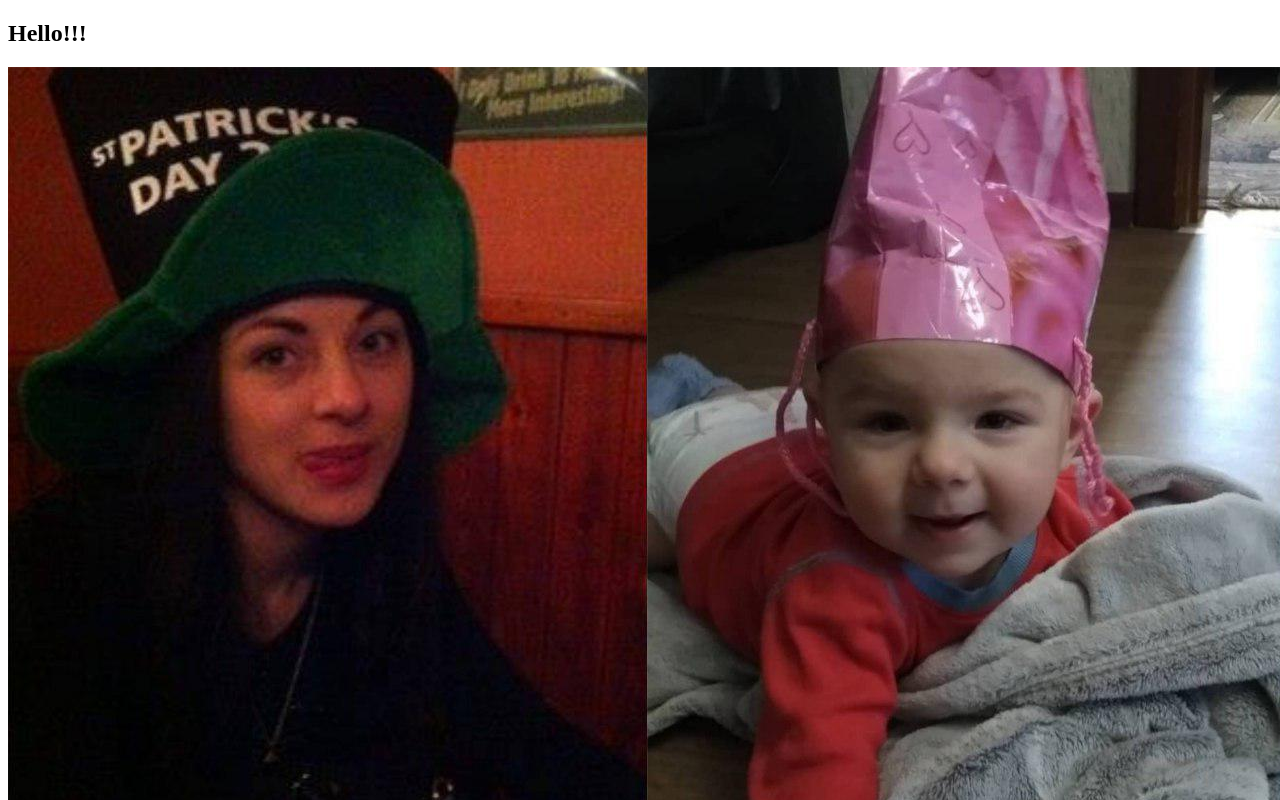
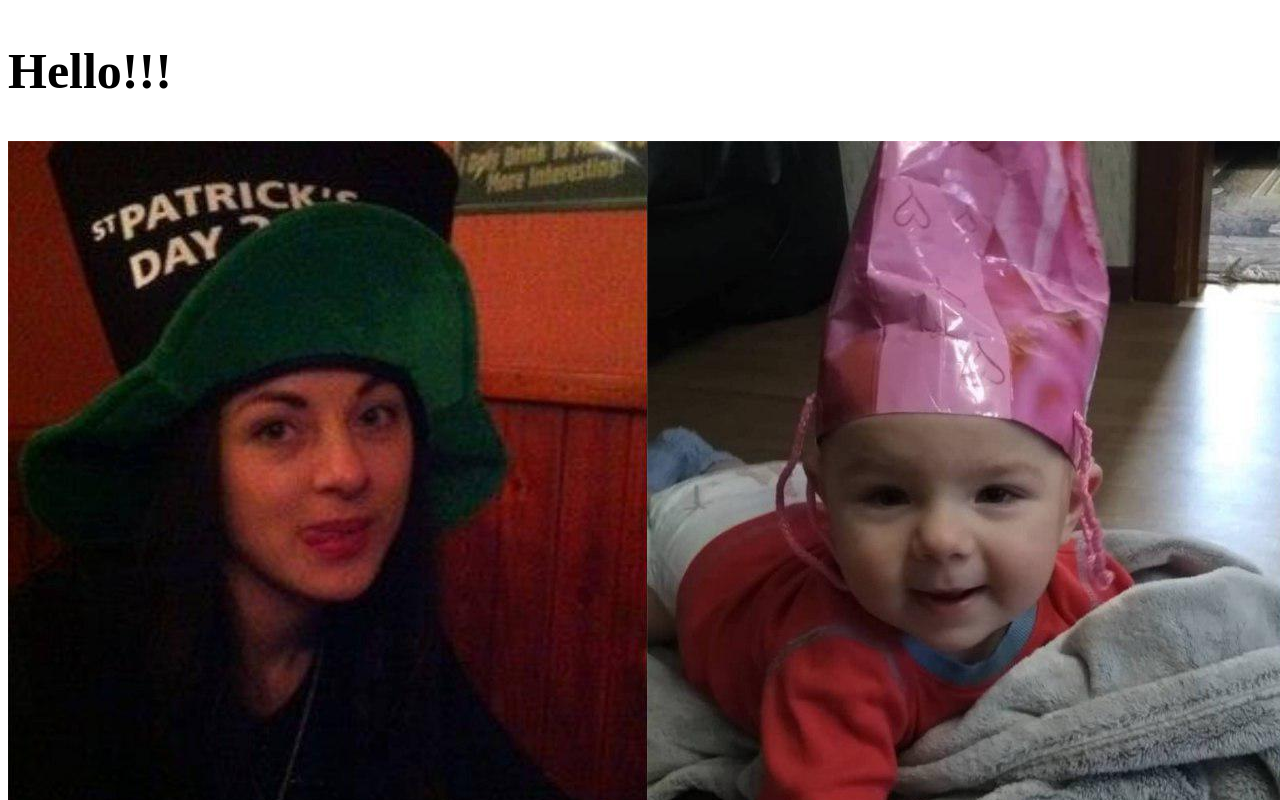
Before and after one commit to Radosh-93/Radosh-93.github.io, a plain HTML site: page index.html in a window 1280 px wide. Shown: the top 800 px of the page. Drawn offline with Linux system fonts and the light colour scheme.

Commit message:
Update index.html

```diff
--- a/index.html
+++ b/index.html
@@ -5,7 +5,7 @@
 	<title>Hello</title>
 </head>
 <body>
-	<h2>Hello!!!</h2>
+	<h2 style="font-size: 50px">Hello!!!</h2>
 	<img src="dan.jpg" alt="Dan">
 </body>
 </html>
```
